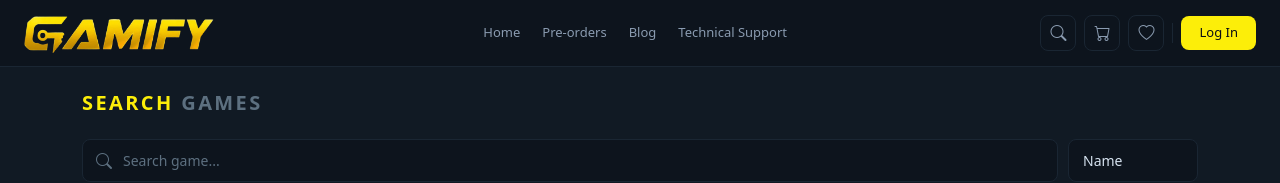
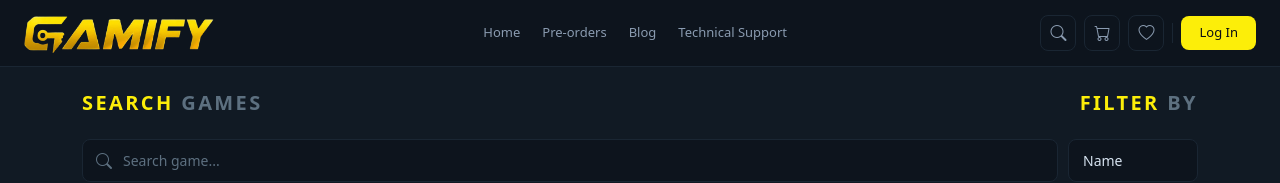
Before and after one commit to christian-matarazzo/gamify, a React app in the folder frontend/: page /search in a window 1280 px wide. Shown: the top 183 px of the page. Built offline with nearby package versions, Linux system fonts and the light colour scheme; no server answers; the HTML template or start-up script is replaced by a standard one.

Commit message:
searchbar bugfix

```diff
--- a/frontend/src/pages/SearchPage.jsx
+++ b/frontend/src/pages/SearchPage.jsx
@@ -22,9 +22,15 @@ export default function SearchPage() {
     return (
         <>
             <main className="container py-4">
-                <h1 className="gamify-section-title mb-4">
-                    <span>Search</span> Games
-                </h1>
+                <div className="d-flex justify-content-between align-items-baseline mb-4">
+                    <h1 className="gamify-section-title mb-0">
+                        <span>Search</span> Games
+                    </h1>
+
+                    <h1 className="gamify-section-title mb-0">
+                        <span>Filter</span> By
+                    </h1>
+                </div>
 
                 <div className="gamify-search-bar mb-4">
                     <div className="gamify-search-input-wrapper">
```
